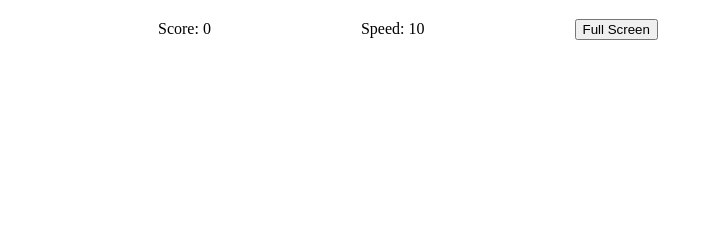
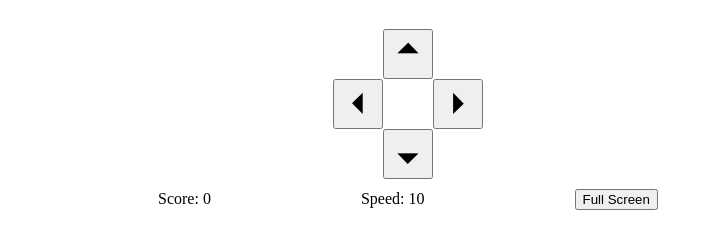
Before and after one commit to hendrixjoseph/snake-game, a website built with webpack: page src/index.html in a window 1280 px wide. Shown: the part 61-310 px from the top of the page, without its empty margins (0-712 px from the left). Built offline with nearby package versions, Linux system fonts and the light colour scheme.

Commit message:
create d-pad

```diff
--- a/src/index.html
+++ b/src/index.html
@@ -15,6 +15,12 @@
     <h1>Snake Game</h1>
     <div id="content">
       <div id="canvas"></div>
+      <nav class="d-pad">
+        <button class="up">🞁</button>
+        <button class="right">🞂</button>
+        <button class="down">🞃</button>
+        <button class="left">🞀</button>
+      </nav>
       <div id="controls">
         <span>Score: <span id="score">0</span></span>
         <span>Speed: <span id="speed">10</span></span>
--- a/src/style.css
+++ b/src/style.css
@@ -1,12 +1,12 @@
 #content:fullscreen {
   background: whitesmoke;
-  align-items: center;
   justify-content: center;
 }
 
 #content {
   display: flex;
   flex-direction: column;
+  align-items: center;
 }
 
 #controls {
@@ -19,3 +19,40 @@
 #controls {
   width: 800px;
 }
+
+.d-pad {
+  --d-pad-size: 150px;
+  --button-size: 50px;
+  --button-center: 50px;
+  width: var(--d-pad-size);
+  height: var(--d-pad-size);
+  position: relative;
+  margin: 10px;
+}
+
+.d-pad button {
+  width: var(--button-size);
+  height: var(--button-size);
+  font-size: xx-large;
+  position: absolute;
+}
+
+.d-pad .up {
+  top: 0;
+  left: var(--button-center);
+}
+
+.d-pad .right {
+  right: 0;
+  top: var(--button-center);
+}
+
+.d-pad .down {
+  bottom: 0;
+  left: var(--button-center);
+}
+
+.d-pad .left {
+  left: 0;
+  top: var(--button-center);
+}
```
Also changed, not shown: src/ts/SnakeScene.ts (+5 -3 lines).
